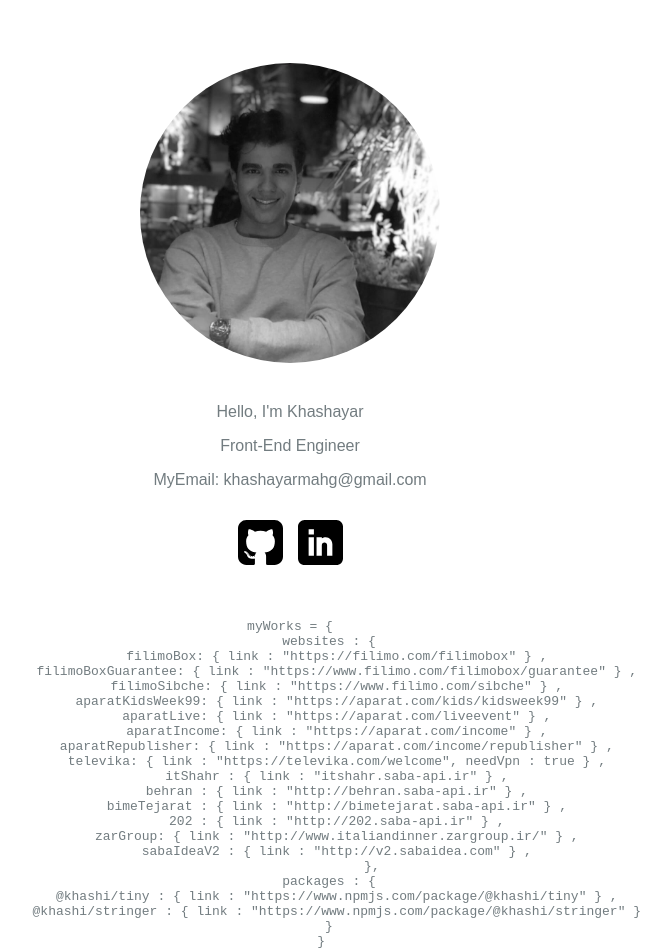
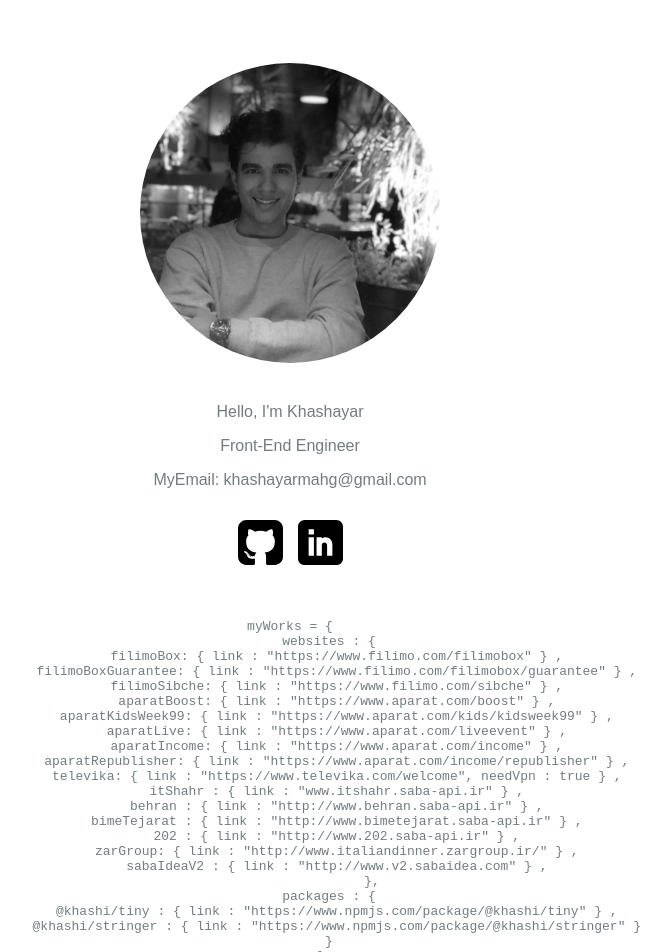
Before and after one commit to khashayarsw/personal-website-pwa, a React app: page / in a window 1280 px wide. Shown: the top 952 px of the page, without its empty margins (350-1020 px from the left). Built offline with nearby package versions, Linux system fonts and the light colour scheme.

Commit message:
adding boost project to myworks object

```diff
--- a/src/components/Main.js
+++ b/src/components/Main.js
@@ -45,20 +45,21 @@ class Main extends Component {
         <div data-aos="fade-up" data-aos-once="true">
           <pre>{`myWorks = {
           websites : {
-            filimoBox: { link : "https://filimo.com/filimobox" } ,
+            filimoBox: { link : "https://www.filimo.com/filimobox" } ,
             filimoBoxGuarantee: { link : "https://www.filimo.com/filimobox/guarantee" } ,
             filimoSibche: { link : "https://www.filimo.com/sibche" } ,
-            aparatKidsWeek99: { link : "https://aparat.com/kids/kidsweek99" } ,
-            aparatLive: { link : "https://aparat.com/liveevent" } ,
-            aparatIncome: { link : "https://aparat.com/income" } ,
-            aparatRepublisher: { link : "https://aparat.com/income/republisher" } ,
-            televika: { link : "https://televika.com/welcome", needVpn : true } ,
-            itShahr : { link : "itshahr.saba-api.ir" } ,
-            behran : { link : "http://behran.saba-api.ir" } ,
-            bimeTejarat : { link : "http://bimetejarat.saba-api.ir" } ,
-            202 : { link : "http://202.saba-api.ir" } ,
+            aparatBoost: { link : "https://www.aparat.com/boost" } ,
+            aparatKidsWeek99: { link : "https://www.aparat.com/kids/kidsweek99" } ,
+            aparatLive: { link : "https://www.aparat.com/liveevent" } ,
+            aparatIncome: { link : "https://www.aparat.com/income" } ,
+            aparatRepublisher: { link : "https://www.aparat.com/income/republisher" } ,
+            televika: { link : "https://www.televika.com/welcome", needVpn : true } ,
+            itShahr : { link : "www.itshahr.saba-api.ir" } ,
+            behran : { link : "http://www.behran.saba-api.ir" } ,
+            bimeTejarat : { link : "http://www.bimetejarat.saba-api.ir" } ,
+            202 : { link : "http://www.202.saba-api.ir" } ,
             zarGroup: { link : "http://www.italiandinner.zargroup.ir/" } ,
-            sabaIdeaV2 : { link : "http://v2.sabaidea.com" } ,
+            sabaIdeaV2 : { link : "http://www.v2.sabaidea.com" } ,
                      },
           packages : {
             @khashi/tiny : { link : "https://www.npmjs.com/package/@khashi/tiny" } ,
```
